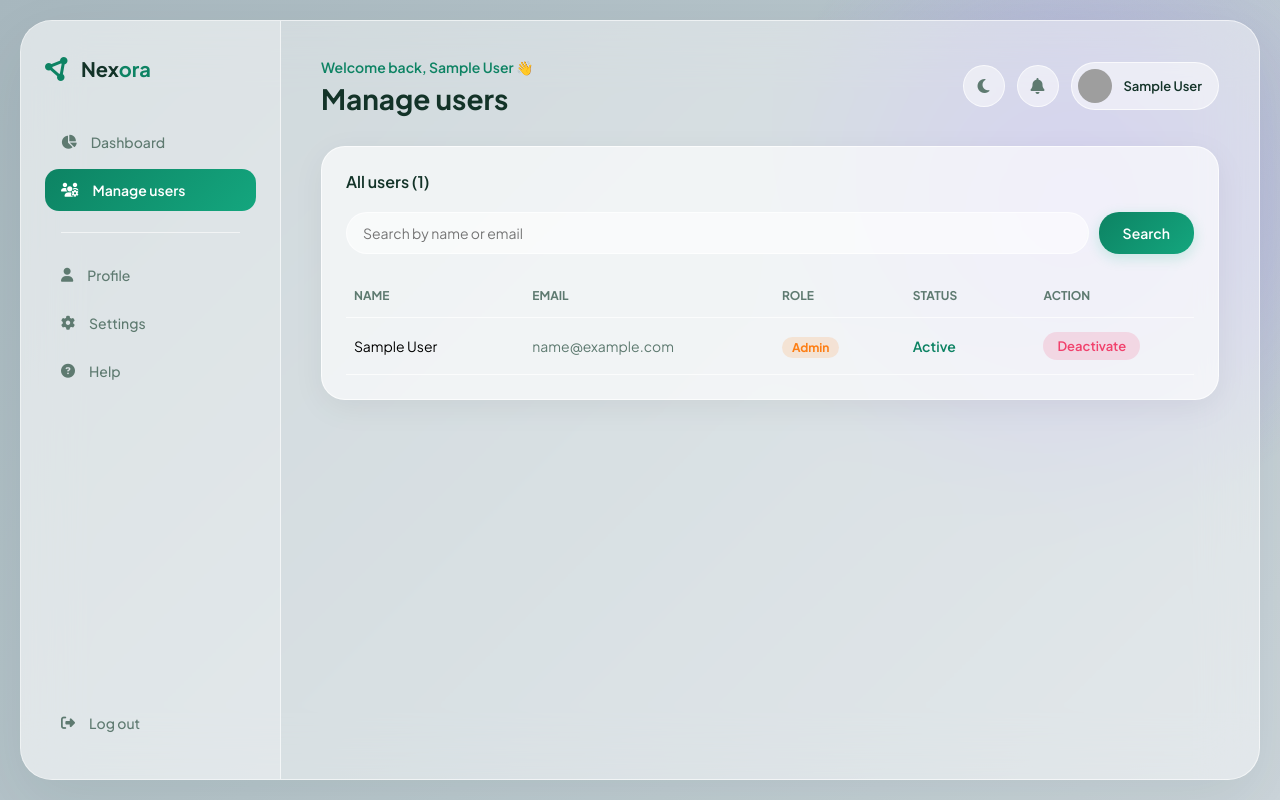
After one commit to ANishKatwal08/Nexora, a Flask app: page /admin/users in a window 1280 px wide. The commit adds this page. Run offline with Flask 3, Linux system fonts and the light colour scheme; the visitor is signed in with stand-in values (Sample User, id 1); tables that the repository leaves empty hold one stand-in row (values such as "Sample post"); grey boxes are pictures that could not be loaded.

Commit message:
Added admin dashboard with platform stats and user management

```diff
--- a/app/__init__.py
+++ b/app/__init__.py
@@ -97,6 +97,9 @@ def create_app():
     from app.routes.messageRoutes import bp as message_bp
     app.register_blueprint(message_bp)
 
+    from app.routes.adminRoutes import bp as admin_bp
+    app.register_blueprint(admin_bp)
+
     from app.routes.helpRoutes import bp as help_bp
     app.register_blueprint(help_bp)
 
--- /dev/null
+++ b/app/controllers/adminController.py
@@ -0,0 +1,29 @@
+from flask import render_template, request, redirect, url_for, flash, session
+from app.auth import role_required
+from app.repository import user_repo
+
+
+@role_required("admin")
+def admin_users():
+    search = request.args.get("q", "").strip()
+    stats = user_repo.get_platform_stats()
+    users = user_repo.get_all_users(search)
+    return render_template("dashboard/admin_users.html", stats=stats, users=users, search=search)
+
+
+@role_required("admin")
+def toggle_user(user_id):
+    user = user_repo.get_user_by_id(user_id)
+    if not user:
+        flash("User not found.", "danger")
+        return redirect(url_for("admin.admin_users"))
+
+    # Do not let an admin deactivate their own account
+    if user_id == session["user_id"]:
+        flash("You cannot deactivate your own account.", "danger")
+        return redirect(url_for("admin.admin_users"))
+
+    new_state = not user["is_active"]
+    user_repo.set_user_active(user_id, new_state)
+    flash("User " + ("activated" if new_state else "deactivated") + ".", "success")
+    return redirect(url_for("admin.admin_users"))
--- a/app/controllers/dashboardController.py
+++ b/app/controllers/dashboardController.py
@@ -27,8 +27,8 @@ def dashboard():
         )
 
     elif role == "admin":
-        return render_template("dashboard/admin.html", name=name)
-
+        stats = user_repo.get_platform_stats()
+        return render_template("dashboard/admin.html", name=name, stats=stats)
     else:
         requests = user_repo.get_requests_for_learner(user_id)
         booked = [r for r in requests if r["status"] in ("pending", "confirmed")]
--- a/app/repository/user_repo.py
+++ b/app/repository/user_repo.py
@@ -571,3 +571,63 @@ def mark_messages_read(recipient_id, sender_id):
         connection.commit()
     finally:
         connection.close()
+
+def get_platform_stats():
+    """Return counts for the admin dashboard."""
+    connection = get_connection()
+    try:
+        with connection.cursor() as cursor:
+            cursor.execute("SELECT COUNT(*) AS c FROM users WHERE role = 'learner'")
+            learners = cursor.fetchone()["c"]
+            cursor.execute("SELECT COUNT(*) AS c FROM users WHERE role = 'mentor'")
+            mentors = cursor.fetchone()["c"]
+            cursor.execute("SELECT COUNT(*) AS c FROM session_requests")
+            sessions = cursor.fetchone()["c"]
+            cursor.execute("SELECT COUNT(*) AS c FROM feedback")
+            reviews = cursor.fetchone()["c"]
+            return {"learners": learners, "mentors": mentors, "sessions": sessions, "reviews": reviews}
+    finally:
+        connection.close()
+
+
+def get_all_users(search=""):
+    """Return all users, optionally filtered by name or email."""
+    connection = get_connection()
+    try:
+        with connection.cursor() as cursor:
+            if search:
+                like = "%" + search + "%"
+                cursor.execute(
+                    """
+                    SELECT id, name, email, role, is_active, created_at
+                    FROM users
+                    WHERE name LIKE %s OR email LIKE %s
+                    ORDER BY created_at DESC
+                    """,
+                    (like, like),
+                )
+            else:
+                cursor.execute(
+                    """
+                    SELECT id, name, email, role, is_active, created_at
+                    FROM users
+                    ORDER BY created_at DESC
+                    """
+                )
+            return cursor.fetchall()
+    finally:
+        connection.close()
+
+
+def set_user_active(user_id, active):
+    """Activate or deactivate a user account."""
+    connection = get_connection()
+    try:
+        with connection.cursor() as cursor:
+            cursor.execute(
+                "UPDATE users SET is_active = %s WHERE id = %s",
+                (active, user_id),
+            )
+        connection.commit()
+    finally:
+        connection.close()
--- a/app/static/css/dashboard.css
+++ b/app/static/css/dashboard.css
@@ -759,3 +759,41 @@ body.dash-body {
 .support-item div { display: flex; flex-direction: column; }
 .support-label { font-size: 13px; color: var(--text-muted); }
 .support-value { font-size: 15px; font-weight: 600; color: var(--text-main); }
+
+
+/* Admin */
+.admin-search { display: flex; gap: 10px; margin-bottom: 20px; }
+.admin-search input {
+    flex: 1; padding: 11px 16px; border: 1px solid var(--card-border);
+    border-radius: 24px; background: var(--input-bg); color: var(--text-main);
+    font-size: 14px; outline: none;
+}
+.admin-search input:focus { border-color: var(--accent-teal); }
+.admin-table { display: flex; flex-direction: column; }
+.admin-row {
+    display: grid;
+    grid-template-columns: 1.4fr 2fr 1fr 1fr 1.2fr;
+    align-items: center;
+    gap: 12px;
+    padding: 14px 8px;
+    border-bottom: 1px solid var(--card-border);
+    font-size: 14px;
+}
+.admin-head { font-weight: 700; color: var(--text-muted); font-size: 12px; text-transform: uppercase; }
+.admin-email { color: var(--text-muted); overflow: hidden; text-overflow: ellipsis; }
+.role-tag { font-size: 12px; font-weight: 700; padding: 3px 10px; border-radius: 20px; }
+.role-learner { background: var(--accent-active-bg); color: var(--accent-teal); }
+.role-mentor { background: rgba(124, 108, 242, 0.15); color: #7c6cf2; }
+.role-admin { background: rgba(253, 126, 20, 0.15); color: #fd7e14; }
+.status-dot.active { color: var(--accent-teal); font-weight: 600; }
+.status-dot.inactive { color: var(--text-muted); }
+.btn-small { padding: 6px 14px; border-radius: 16px; font-size: 13px; font-weight: 600; border: none; cursor: pointer; }
+.btn-deactivate { background: rgba(241, 65, 108, 0.15); color: var(--danger); }
+.btn-deactivate:hover { background: var(--danger); color: #fff; }
+.btn-activate { background: var(--accent-active-bg); color: var(--accent-teal); }
+.btn-activate:hover { background: var(--accent-teal); color: #fff; }
+
+@media (max-width: 768px) {
+    .admin-row { grid-template-columns: 1fr 1fr; font-size: 13px; }
+    .admin-email { display: none; }
+}
--- a/app/templates/dash_base.html
+++ b/app/templates/dash_base.html
@@ -26,15 +26,17 @@
                 <span>Nex<span class="logo-accent">ora</span></span>
             </div>
 
-
-
             <nav class="menu">
                 <a href="{{ url_for('dashboard.dashboard') }}"
                    class="menu-item {{ 'active' if active == 'dashboard' }}">
                     <i class="fa-solid fa-chart-pie"></i> Dashboard
                 </a>
 
-                {% if session.get('user_role') == 'mentor' %}
+                {% if session.get('user_role') == 'admin' %}
+                    <a href="{{ url_for('admin.admin_users') }}" class="menu-item {{ 'active' if active == 'users' }}">
+                        <i class="fa-solid fa-users-gear"></i> Manage users
+                    </a>
+                {% elif session.get('user_role') == 'mentor' %}
                     <a href="{{ url_for('session.mentor_requests') }}" class="menu-item {{ 'active' if active == 'requests' }}">
                         <i class="fa-solid fa-calendar-days"></i> Requests
                     </a>
@@ -50,9 +52,11 @@
                     </a>
                 {% endif %}
 
-                <a href="{{ url_for('message.inbox') }}" class="menu-item {{ 'active' if active == 'messages' }}">
-                    <i class="fa-solid fa-comments"></i> Messages
-                </a>
+                {% if session.get('user_role') != 'admin' %}
+                    <a href="{{ url_for('message.inbox') }}" class="menu-item {{ 'active' if active == 'messages' }}">
+                        <i class="fa-solid fa-comments"></i> Messages
+                    </a>
+                {% endif %}
 
                 <hr class="menu-divider">
 
@@ -67,7 +71,6 @@
                     <i class="fa-solid fa-circle-question"></i> Help
                 </a>
             </nav>
-
 
             <div class="sidebar-bottom">
                 <a href="{{ url_for('auth.logout') }}" class="menu-item">
@@ -209,6 +212,7 @@
             });
         })();
     </script>
+
     <script>
         document.querySelectorAll('.faq-q').forEach(function (q) {
             q.addEventListener('click', function () {
@@ -216,5 +220,6 @@
             });
         });
     </script>
+
 </body>
 </html>
--- /dev/null
+++ b/app/templates/dashboard/admin_users.html
@@ -0,0 +1,54 @@
+{% extends "dash_base.html" %}
+{% set active = 'users' %}
+
+{% block title %}Manage users{% endblock %}
+{% block page_title %}Manage users{% endblock %}
+
+{% block dash_content %}
+<div class="card">
+    <div class="card-header"><h3>All users ({{ users|length }})</h3></div>
+
+    <form method="GET" action="{{ url_for('admin.admin_users') }}" class="admin-search">
+        <input type="text" name="q" value="{{ search }}" placeholder="Search by name or email">
+        <button type="submit" class="btn-dash">Search</button>
+    </form>
+
+    {% if users %}
+        <div class="admin-table">
+            <div class="admin-row admin-head">
+                <span>Name</span>
+                <span>Email</span>
+                <span>Role</span>
+                <span>Status</span>
+                <span>Action</span>
+            </div>
+            {% for u in users %}
+                <div class="admin-row">
+                    <span>{{ u.name }}</span>
+                    <span class="admin-email">{{ u.email }}</span>
+                    <span><span class="role-tag role-{{ u.role }}">{{ u.role|capitalize }}</span></span>
+                    <span>
+                        {% if u.is_active %}
+                            <span class="status-dot active">Active</span>
+                        {% else %}
+                            <span class="status-dot inactive">Inactive</span>
+                        {% endif %}
+                    </span>
+                    <span>
+                        <form method="POST" action="{{ url_for('admin.toggle_user', user_id=u.id) }}">
+                            <input type="hidden" name="csrf_token" value="{{ csrf_token() }}">
+                            {% if u.is_active %}
+                                <button type="submit" class="btn-small btn-deactivate">Deactivate</button>
+                            {% else %}
+                                <button type="submit" class="btn-small btn-activate">Activate</button>
+                            {% endif %}
+                        </form>
+                    </span>
+                </div>
+            {% endfor %}
+        </div>
+    {% else %}
+        <p class="dash-empty">No users found.</p>
+    {% endif %}
+</div>
+{% endblock %}
```
Also changed, not shown: app/routes/adminRoutes.py (added, +12 -0 lines), app/templates/dashboard/admin.html (+33 -14 lines).
